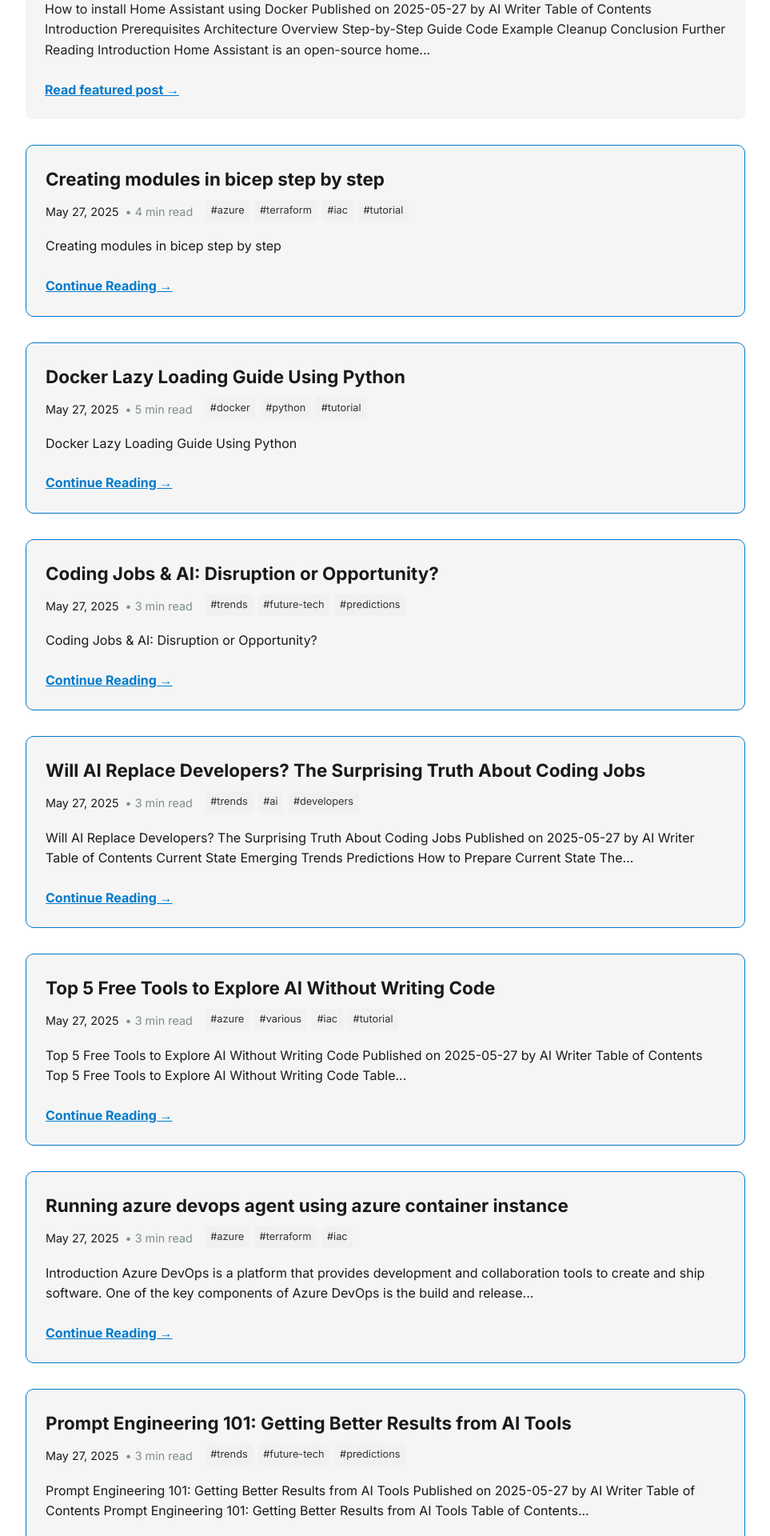
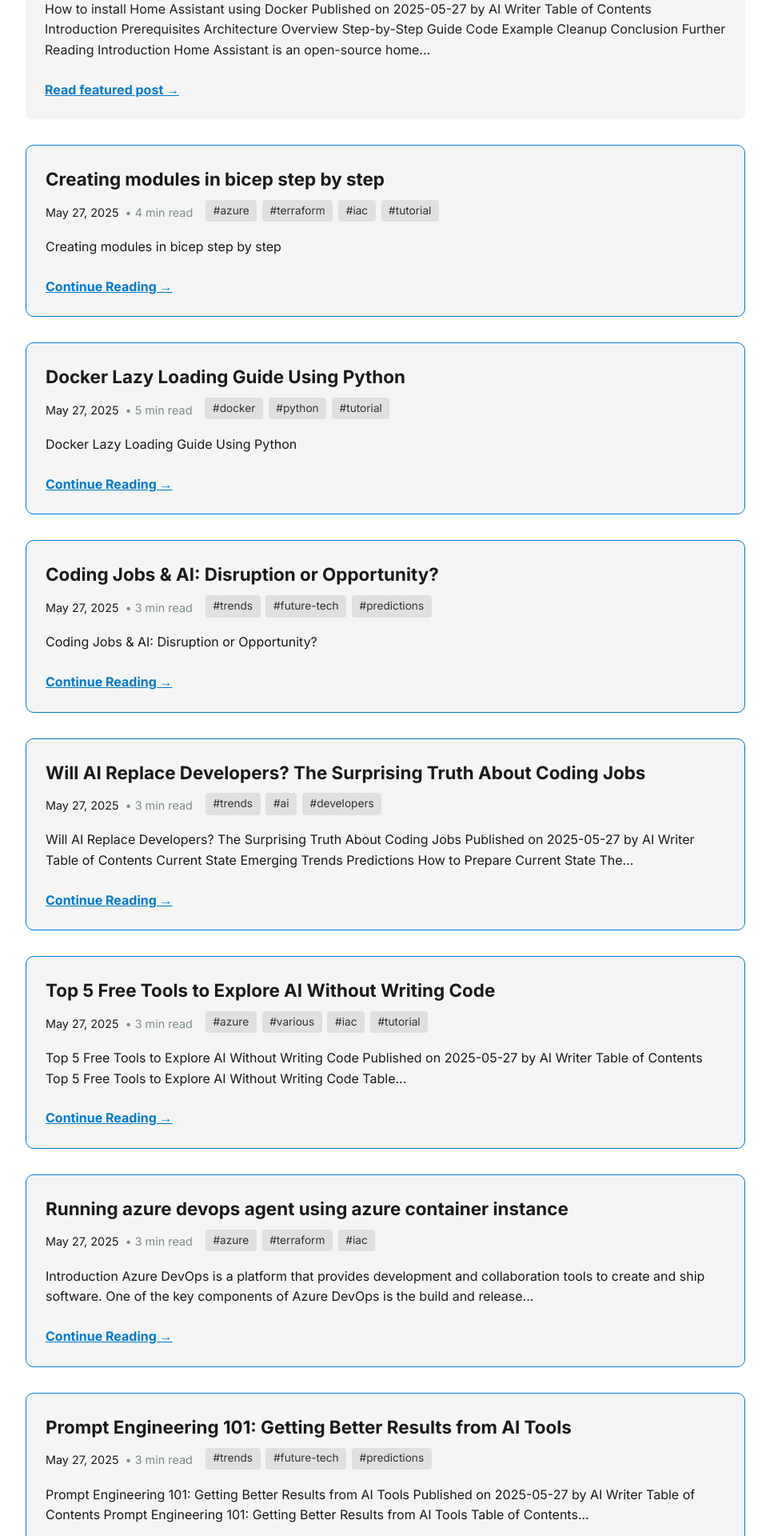
Before and after one commit to phipcode/phipcode, a Jekyll site: the page built from index.html, in a window 1280 px wide. Shown: the part 594-2514 px from the top of the page at 80% size, without its empty margins (158-1121 px from the left). Built offline with Jekyll 4.4.1, drawn with Linux system fonts in a browser that asks for light colours; the list of posts is cut into pages by our own code.

Commit message:
remove duplicate styling

```diff
--- a/assets/css/custom.css
+++ b/assets/css/custom.css
@@ -185,13 +185,6 @@ body {
     margin-left: 0.5rem;
 }
 
-/* Tags */
-.post-tags a {
-  background: #f1f1f1;
-  padding: 0.2rem 0.4rem;
-  border-radius: 3px;
-  font-size: 0.8rem;
-}
 
 
 /* Syntax highlighting */
```
